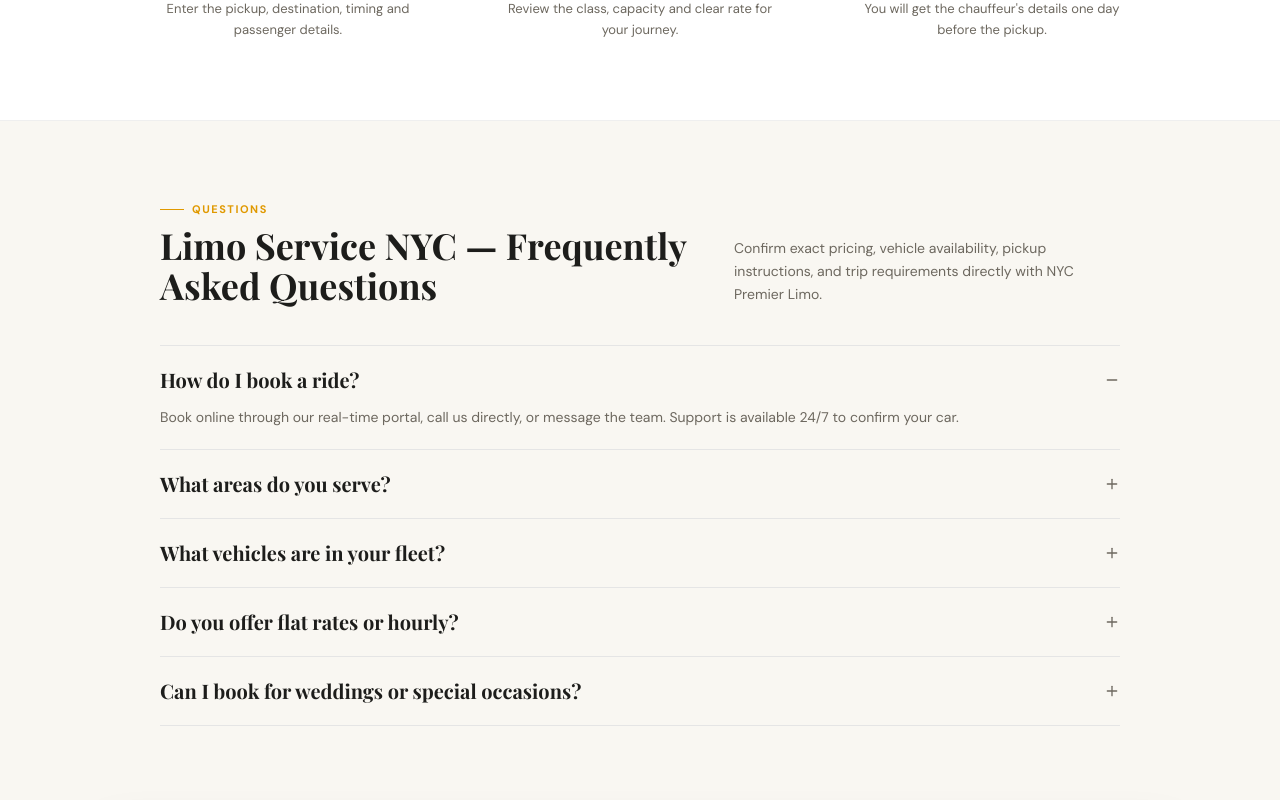
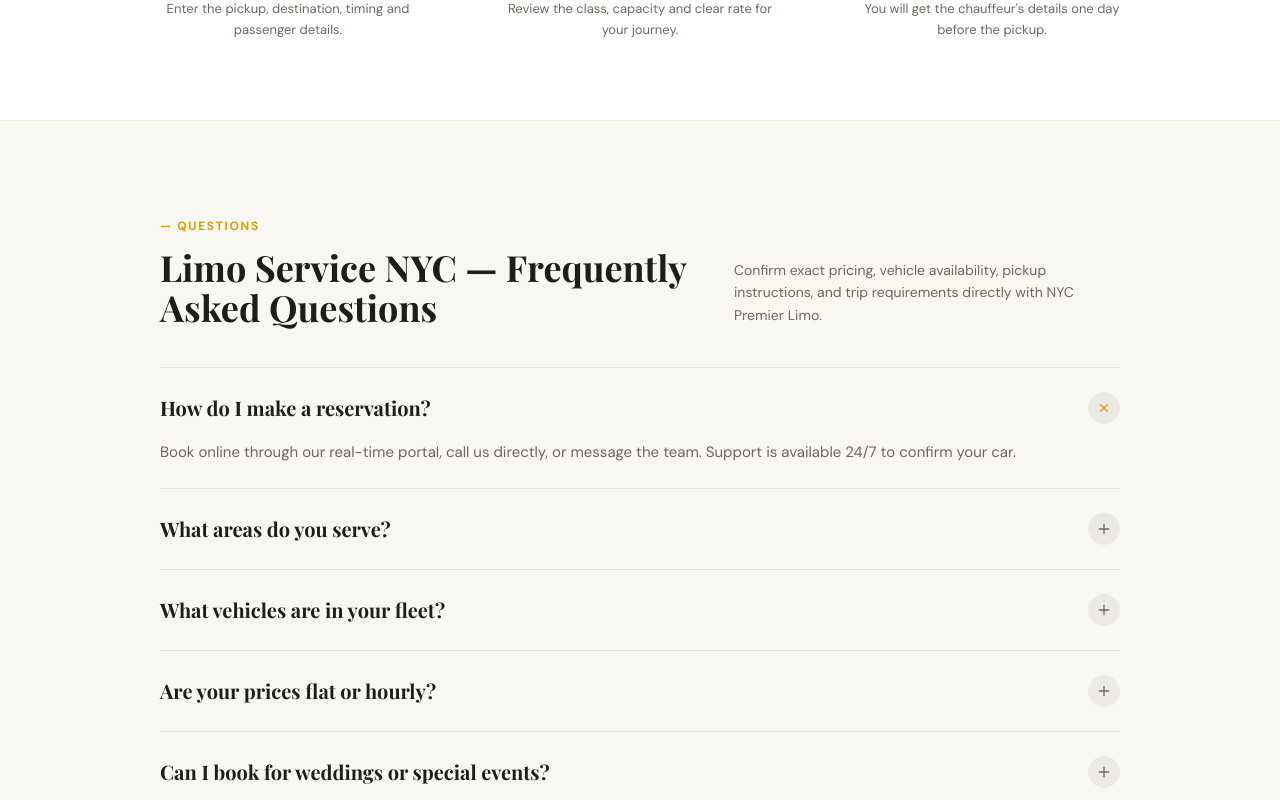
Before and after one commit to Muhammad-Murtazaa/Chauffeur-frontend, a React (Vite) app: page / in a window 1280 px wide. Shown: the part 7480-8280 px from the top of the page. Built offline with nearby package versions, Linux system fonts and the light colour scheme; a web font is replaced by a local one.

Commit message:
feat: make FAQ accordion expansion and toggle animation smooth

```diff
--- a/src/pages/Home.jsx
+++ b/src/pages/Home.jsx
@@ -48,7 +48,7 @@
 
   const faqs = [
     {
-      q: "How do I book a ride?",
+      q: "How do I make a reservation?",
       a: "Book online through our real-time portal, call us directly, or message the team. Support is available 24/7 to confirm your car."
     },
     {
@@ -60,11 +60,11 @@
       a: "Executive sedans, luxury SUVs, premium vans and larger group vehicles — matched to your passenger count and luggage."
     },
     {
-      q: "Do you offer flat rates or hourly?",
+      q: "Are your prices flat or hourly?",
       a: "Both. Flat rates apply to airport and point-to-point transfers; hourly charters suit multi-stop and corporate travel. The quote is what you pay."
     },
     {
-      q: "Can I book for weddings or special occasions?",
+      q: "Can I book for weddings or special events?",
       a: "Yes. We arrange transportation for weddings, proms, anniversaries and other occasions, with vehicles to match the day."
     }
   ];
@@ -908,19 +908,16 @@
       {/* =========================================================================
           10. FAQ SECTION: "Limo Service NYC — Frequently Asked Questions"
       ========================================================================= */}
-      <section className="py-20 px-4 sm:px-6 lg:px-8 max-w-5xl mx-auto">
+      <section className="py-20 lg:py-24 px-4 sm:px-6 lg:px-8 max-w-5xl mx-auto">
         <div className="mb-10">
-          <div className="flex items-center gap-2 mb-2">
-            <span className="w-6 h-[1px] bg-[#e09900]" />
-            <span className="text-[11px] font-bold uppercase tracking-[0.14em] text-[#e09900]">
-              QUESTIONS
-            </span>
+          <div className="text-[12px] font-bold uppercase tracking-[0.14em] text-[#e09900] mb-3">
+            &mdash; QUESTIONS
           </div>
 
           <div className="grid grid-cols-1 md:grid-cols-12 gap-6 items-end">
             <div className="md:col-span-7">
               <h2 className="font-serif text-3xl sm:text-4xl font-bold text-[#1D1D1B] leading-tight">
-                Limo Service NYC — Frequently Asked Questions
+                Limo Service NYC &mdash; Frequently Asked Questions
               </h2>
             </div>
             <div className="md:col-span-5">
@@ -931,29 +928,42 @@
           </div>
         </div>
 
-        {/* Accordion list on clean white borders */}
+        {/* Accordion list with smooth slide transition */}
         <div className="divide-y divide-neutral-200 border-y border-neutral-200">
           {faqs.map((faq, idx) => {
             const isOpen = openFaq === idx;
             return (
-              <div key={idx} className="py-5 text-left">
+              <div key={idx} className="py-2 text-left">
                 <button
                   type="button"
                   onClick={() => setOpenFaq(isOpen ? -1 : idx)}
-                  className="w-full flex items-center justify-between text-left gap-4 group"
+                  className="w-full flex items-center justify-between text-left gap-4 py-4 group cursor-pointer select-none transition-colors"
+                  aria-expanded={isOpen}
                 >
-                  <span className="font-serif text-lg sm:text-xl font-bold text-[#1D1D1B] group-hover:text-[#e09900] transition">
+                  <span className="font-serif text-lg sm:text-xl font-bold text-[#1D1D1B] group-hover:text-[#e09900] transition-colors duration-200">
                     {faq.q}
                   </span>
-                  <span className="text-[#6D685F] shrink-0">
-                    {isOpen ? <Minus className="w-4 h-4" /> : <Plus className="w-4 h-4" />}
+                  <span className="w-8 h-8 rounded-full bg-black/5 group-hover:bg-[#e09900]/10 flex items-center justify-center text-[#6D685F] group-hover:text-[#e09900] transition-colors duration-200 shrink-0">
+                    <Plus
+                      className={`w-4 h-4 transition-transform duration-350 ease-in-out ${
+                        isOpen ? 'rotate-45 text-[#e09900]' : 'rotate-0'
+                      }`}
+                    />
                   </span>
                 </button>
-                {isOpen && (
-                  <p className="mt-3 text-[14px] text-[#6D685F] leading-relaxed pr-8">
-                    {faq.a}
-                  </p>
-                )}
+
+                {/* Smooth Expand/Collapse Grid Container */}
+                <div
+                  className={`grid transition-all duration-300 ease-in-out ${
+                    isOpen ? 'grid-rows-[1fr] opacity-100 pb-4' : 'grid-rows-[0fr] opacity-0 pb-0'
+                  }`}
+                >
+                  <div className="overflow-hidden">
+                    <p className="text-[14px] sm:text-[15px] text-[#6D685F] leading-relaxed pr-8">
+                      {faq.a}
+                    </p>
+                  </div>
+                </div>
               </div>
             );
           })}
```
